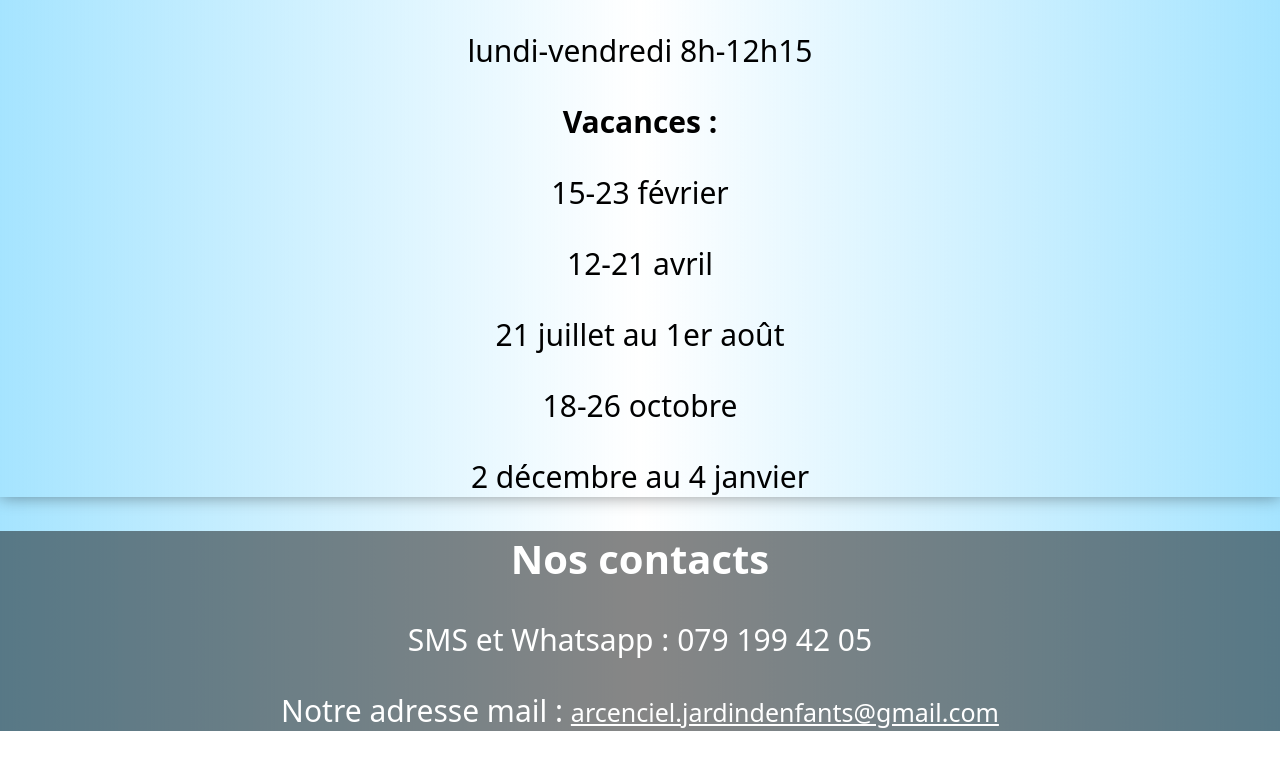
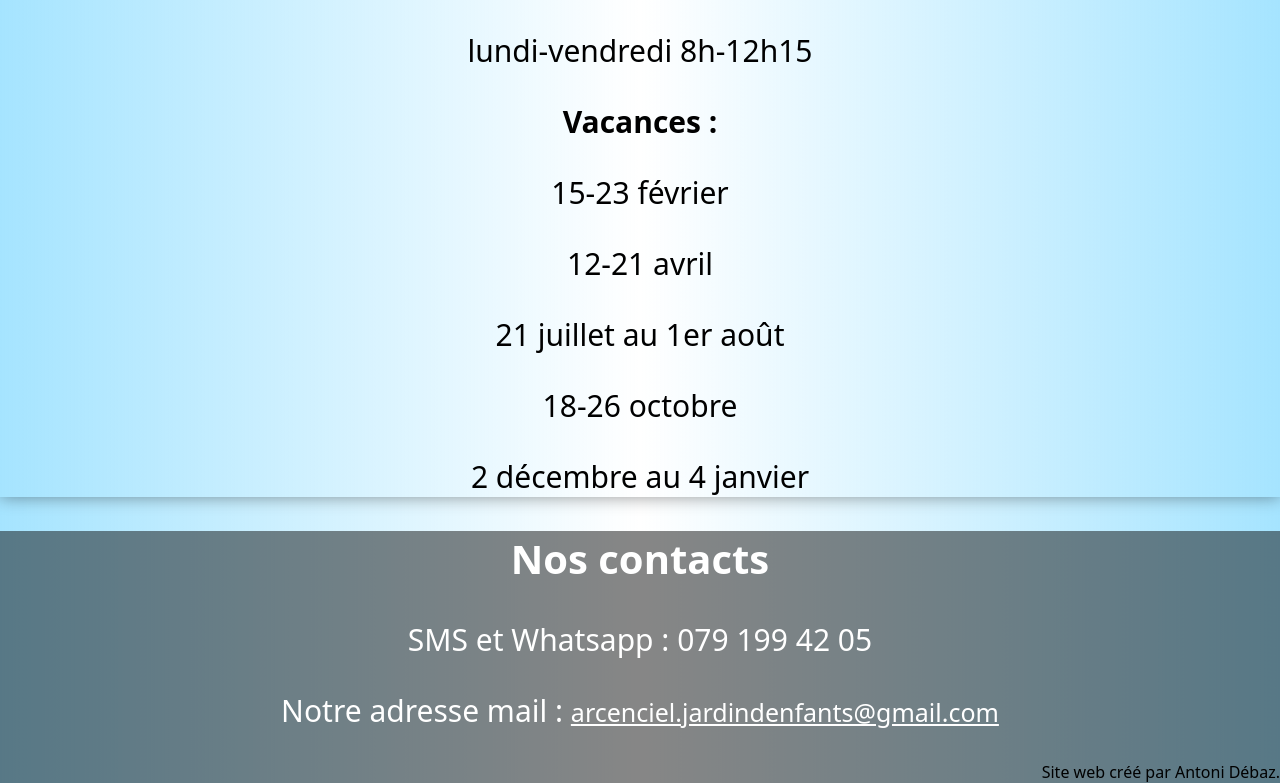
Before and after one commit to M1N00/arcenciel, a website: page index.html in a window 1280 px wide. Shown: the part 2893-3676 px from the top of the page. Before the commit the page ends 3624 px from the top, so only its background shows below. Drawn offline with Linux system fonts and the light colour scheme.

Commit message:
Add files via upload

```diff
--- a/index.html
+++ b/index.html
@@ -301,12 +301,15 @@
         <p style="font-size: 30px; color: white;">SMS et Whatsapp : 079 199 42 05</p>
         <p style="font-size: 30px; color: white;">Notre adresse mail : <a href="mailto:arcenciel.jardindenfants@gmail.com" style="color: white; font-size: 25px;">arcenciel.jardindenfants@gmail.com</a></p>
 
-
+        <footer style="text-align: right;">
+            <p>Site web créé par Antoni Débaz.</p>
+        </footer>
     </div>
 
 
 
 </body>
+
 
 <script>
        function toggleDiv() {
```
